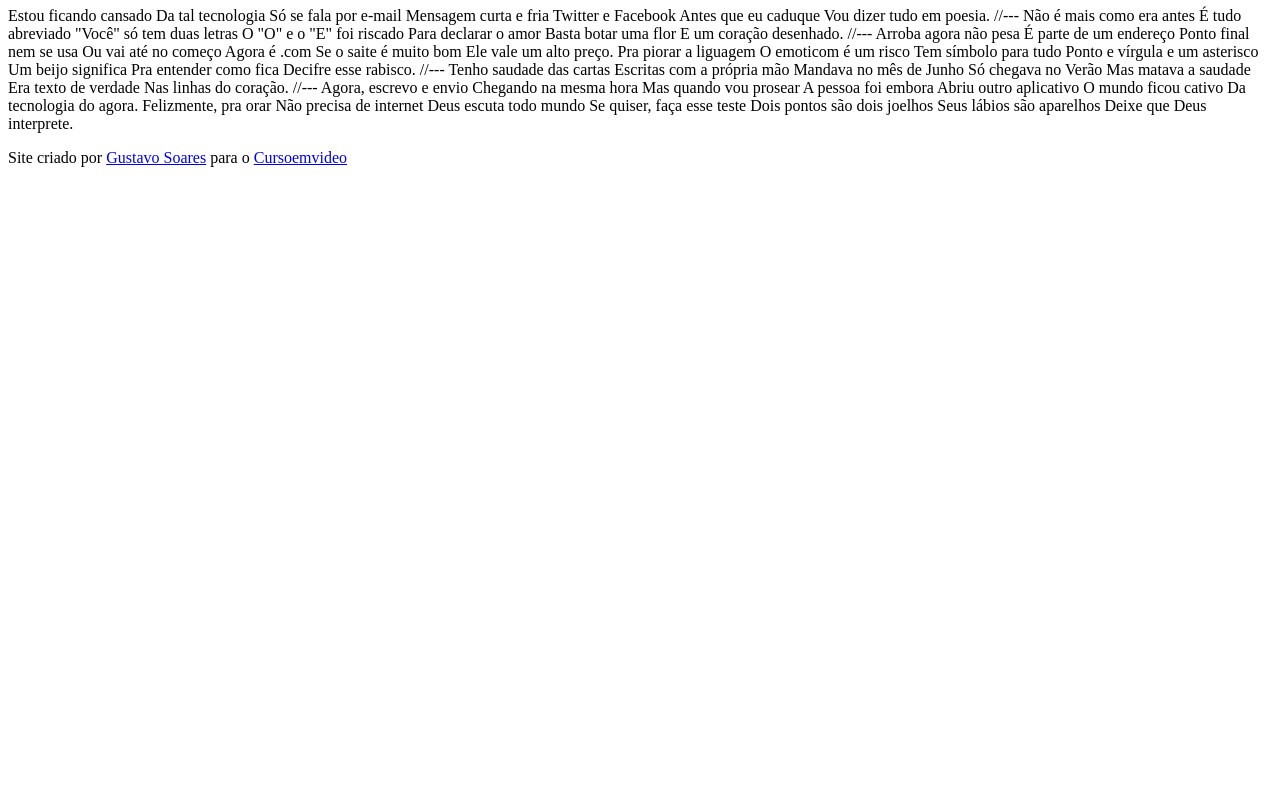
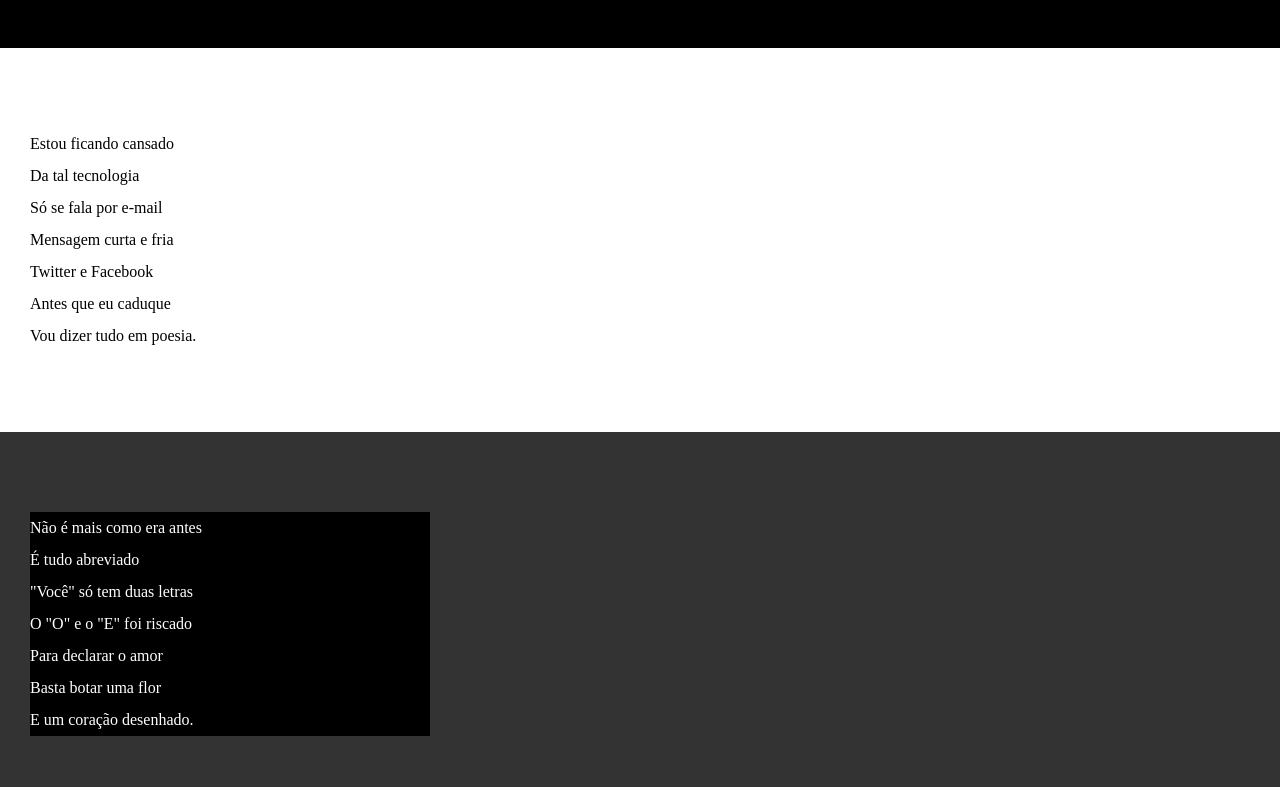
Before and after one commit to Gustavo192001/html-css, a plain HTML site: page DESAFIOS/D011/index.html in a window 1280 px wide. Shown: the part 107-894 px from the top of the page. Before the commit the page ends 800 px from the top, so only its background shows below. Drawn offline with Linux system fonts and the light colour scheme.

Commit message:
Capítulo 20 Aula 04 – Ajustando o Estilo

```diff
--- /dev/null
+++ b/DESAFIOS/D011/estilo/style.css
@@ -0,0 +1,64 @@
+@charset "UTF-8 ";
+
+*{
+    margin: 0px;
+    padding: 0px;
+}
+
+ body{
+    min-height: 100vh;
+    background-color: darkgray;
+ }
+
+ header{
+    background-color: black;
+    color: white;
+    text-align: center;
+ }
+
+ header > h1{
+    padding-top: 50px;
+    font-variant: small-caps;
+ }
+
+ header > p {
+    padding-bottom: 50px;
+ }
+
+ header a, footer a{
+    color: white;
+    text-decoration: none;
+    font-weight: bolder;
+ }
+
+ header a:hover, footer, a:hover{
+   text-decoration: underline;
+ }
+ section{
+    padding-top: 10vh;
+    padding-bottom: 10vh;
+    line-height: 2em;
+    padding-left: 30px;
+ }
+
+ section.normal{
+    background-color: white;
+    color: black;
+ }
+
+ section.imagem{
+    background-color: rgb(51, 51, 51);
+    color: white;
+ }
+ section.imagem > p{
+    width: 400px;
+    background-color: rgb(0, 0, 0.253);
+ }
+
+
+ footer{
+    background-color: black;
+    color: white;
+    text-align: center;
+    padding: 10px;
+ }
--- a/DESAFIOS/D011/index.html
+++ b/DESAFIOS/D011/index.html
@@ -5,6 +5,7 @@
     <meta http-equiv="X-UA-Compatible" content="IE=edge">
     <meta name="viewport" content="width=device-width, initial-scale=1.0">
     <title>Cordel Moderno</title>
+    <link rel="stylesheet" href="estilo/style.css">
 </head>
 <body>
     <header>
@@ -12,72 +13,96 @@
         <p>Por <a href="https://www.recantodasletras.com.br/poesias/3186743" target="_blank">Milton Duarte</a></p>
     </header>
 
-Estou ficando cansado
-Da tal tecnologia
-Só se fala por e-mail
-Mensagem curta e fria
-Twitter e Facebook
-Antes que eu caduque
+<section class="normal">
+    <p>
+        Estou ficando cansado<br>
+        Da tal tecnologia<br>
+        Só se fala por e-mail<br>
+        Mensagem curta e fria<br>
+        Twitter e Facebook<br>
+        Antes que eu caduque<br>
         Vou dizer tudo em poesia.
+    </p>
+</section>
 
-//---
 
-Não é mais como era antes
-É tudo abreviado
-"Você" só tem duas letras
-O "O" e o "E" foi riscado
-Para declarar o amor
-Basta botar uma flor
+
+<section class="imagem">
+    <p>
+        Não é mais como era antes<br>
+        É tudo abreviado<br>
+        "Você" só tem duas letras<br>
+        O "O" e o "E" foi riscado<br>
+        Para declarar o amor<br>
+        Basta botar uma flor<br>
         E um coração desenhado.
+    </p>
+</section>
 
-//---
 
-Arroba agora não pesa
-É parte de um endereço
-Ponto final nem se usa
-Ou vai até no começo
-Agora é .com
-Se o saite é muito bom
+
+<section class="normal">
+    <p>
+        Arroba agora não pesa<br>
+        É parte de um endereço<br>
+        Ponto final nem se usa<br>
+        Ou vai até no começo<br>
+        Agora é .com<br>
+        Se o saite é muito bom<br>
         Ele vale um alto preço.
+    </p>
 
-Pra piorar a liguagem
-O emoticom é um risco
-Tem símbolo para tudo
-Ponto e vírgula e um asterisco
-Um beijo significa
-Pra entender como fica
+    <p>
+        Pra piorar a liguagem<br>
+        O emoticom é um risco<br>
+        Tem símbolo para tudo<br>
+        Ponto e vírgula e um asterisco<br>
+        Um beijo significa<br>
+        Pra entender como fica<br>
         Decifre esse rabisco.
+    </p>
+</section>
 
-//---
 
-Tenho saudade das cartas
-Escritas com a própria mão
-Mandava no mês de Junho
-Só chegava no Verão
-Mas matava a saudade
-Era texto de verdade
+
+<section class="imagem">
+    <p>
+        Tenho saudade das cartas<br>
+        Escritas com a própria mão<br>
+        Mandava no mês de Junho<br>
+        Só chegava no Verão<br>
+        Mas matava a saudade<br>
+        Era texto de verdade<br>
         Nas linhas do coração.
+    </p>
+</section>
 
-//---
 
-Agora, escrevo e envio
-Chegando na mesma hora
-Mas quando vou prosear
-A pessoa foi embora
-Abriu outro aplicativo
-O mundo ficou cativo
+
+<section class="normal">
+    <p>
+        Agora, escrevo e envio<br>
+        Chegando na mesma hora<br>
+        Mas quando vou prosear<br>
+        A pessoa foi embora<br>
+        Abriu outro aplicativo<br>
+        O mundo ficou cativo<br>
         Da tecnologia do agora.
+    </p>
 
-Felizmente, pra orar
-Não precisa de internet
-Deus escuta todo mundo
-Se quiser, faça esse teste
-Dois pontos são dois joelhos
-Seus lábios são aparelhos
+    <p>
+        Felizmente, pra orar<br>
+        Não precisa de internet<br>
+        Deus escuta todo mundo<br>
+        Se quiser, faça esse teste<br>
+        Dois pontos são dois joelhos<br>
+        Seus lábios são aparelhos<br>
         Deixe que Deus interprete.
+    </p>
+</section>
 
 <footer>
-    <p>Site criado por <a href="https://github.com/Gustavo192001?tab=repositories" target="_blank"> Gustavo Soares</a> para o <a href="https://www.estudonauta.com/licao/capitulo-20-aula-03-ajustando-o-html/">Cursoemvideo</a></p>
+    <p>Site criado por <a href="https://github.com/Gustavo192001?tab=repositories" target="_blank"> Gustavo Soares</a> para o <a href="https://www.estudonauta.com/licao/capitulo-20-aula-03-ajustando-o-html/" target="_blank">Cursoemvideo</a></p>
 </footer>
 </body>
 </html>
```
Lines whose indentation alone changed are shown as unchanged.
